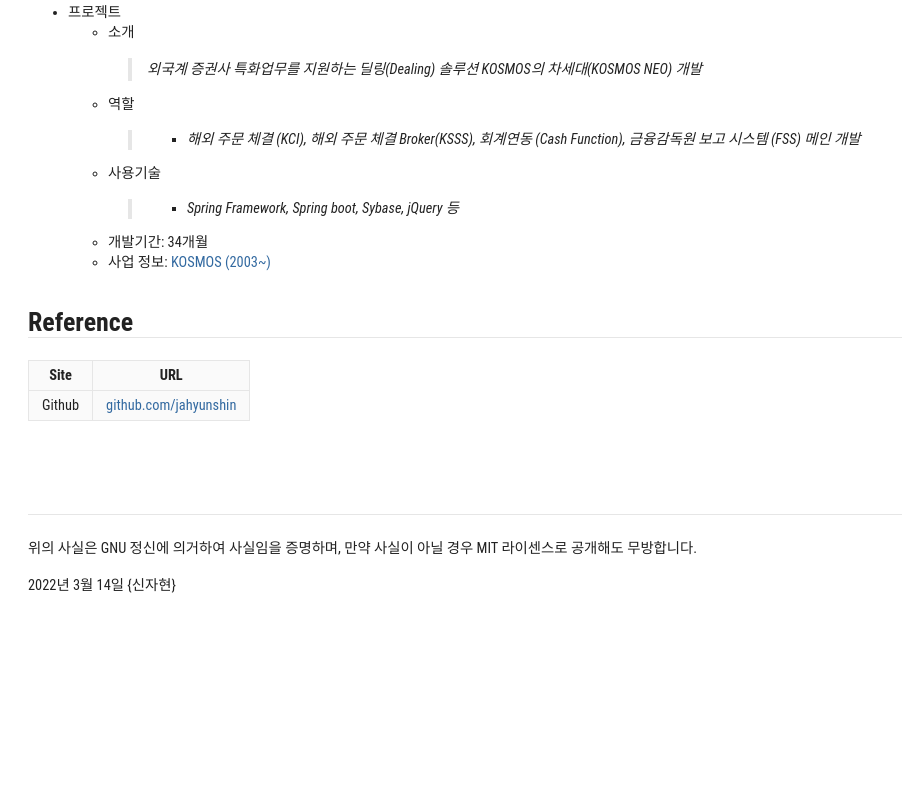
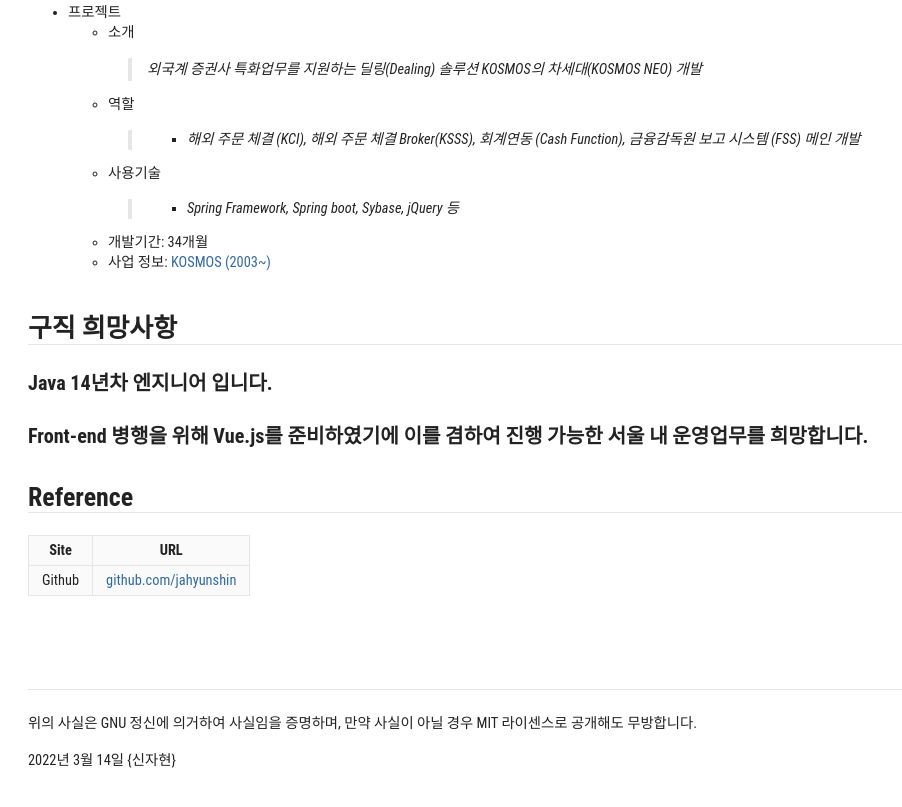
Before and after one commit to jahyunshin/jahyunshin, a plain HTML site: page index.html in a window 1280 px wide. Shown: the part 1321-2128 px from the top of the page, without its empty margins (0-902 px from the left). Before the commit the page ends 1953 px from the top, so only its background shows below. Drawn offline with Linux system fonts and the light colour scheme.

Commit message:
구직 희망 사항 추가

```diff
--- a/index.html
+++ b/index.html
@@ -527,6 +527,13 @@
     </li>
 </ul>
 
+<h2>구직 희망사항</h2>
+<h4>
+    Java 14년차 엔지니어 입니다.</br>
+    </br>
+    Front-end 병행을 위해 Vue.js를 준비하였기에 이를 겸하여 진행 가능한 서울 내 운영업무를 희망합니다.</br>
+</h4>
+
 <h2>Reference</h2>
 <table>
     <thead>
```
